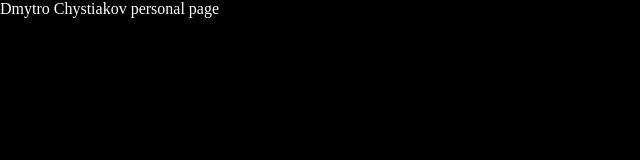
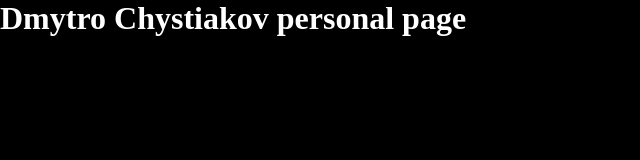
Before and after one commit to iZonex/iZonex.github.io, a plain HTML site: page index.html in a window 1280 px wide. Shown: the whole page, without its empty margins (0-640 px from the left). Drawn offline with Linux system fonts and the light colour scheme.

Commit message:
add header information

```diff
--- a/index.html
+++ b/index.html
@@ -7,7 +7,6 @@
     <link rel="stylesheet" href="styles.css">
 </head>
 <body>
-    Dmytro Chystiakov personal page
-
+    <h1>Dmytro Chystiakov personal page</h1>
 </body>
 </html>
```
